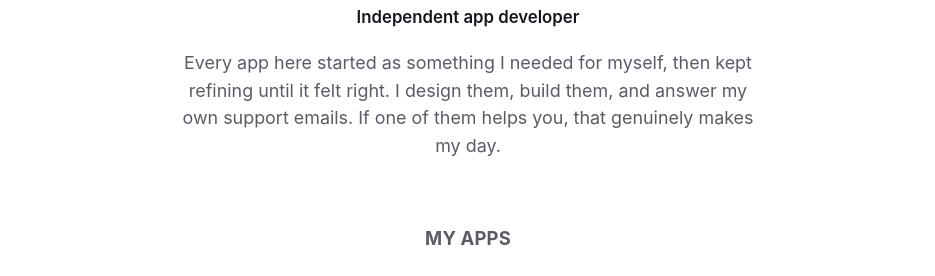
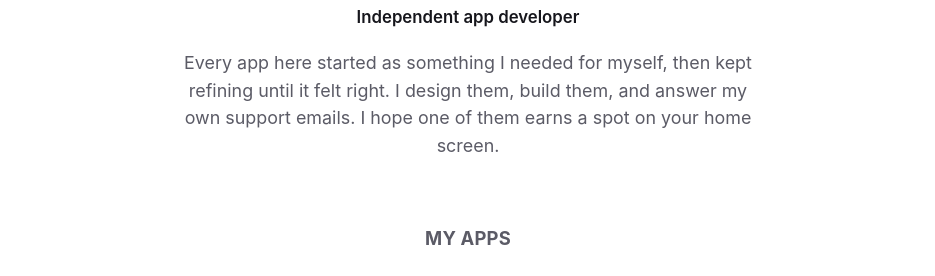
Before and after one commit to HeshamMegid/heshammegid.github.io, a Jekyll site: the page built from apps/index.html, in a window 1280 px wide. Shown: the part 292-568 px from the top of the page, without its empty margins (172-1107 px from the left). Built offline with Jekyll 4.4.1, drawn with Linux system fonts in a browser that asks for light colours.

Commit message:
Reword /apps intro note closer
Avoid reusing 'makes my day' (already in the app Settings note).

Co-Authored-By: Claude Opus 4.8 (1M context) <noreply@anthropic.com>

```diff
--- a/apps/index.html
+++ b/apps/index.html
@@ -20,7 +20,7 @@ permalink: /apps
     <img class="avatar" src="/assets/apps/profile.png" alt="Hesham Abd-Elmegid" width="104" height="104">
     <h1>Hi, I'm Hesham 👋</h1>
     <p class="role">Independent app developer</p>
-    <p class="note">Every app here started as something I needed for myself, then kept refining until it felt right. I design them, build them, and answer my own support emails. If one of them helps you, that genuinely makes my day.</p>
+    <p class="note">Every app here started as something I needed for myself, then kept refining until it felt right. I design them, build them, and answer my own support emails. I hope one of them earns a spot on your home screen.</p>
   </header>
 
   <div class="apps-head">
```
